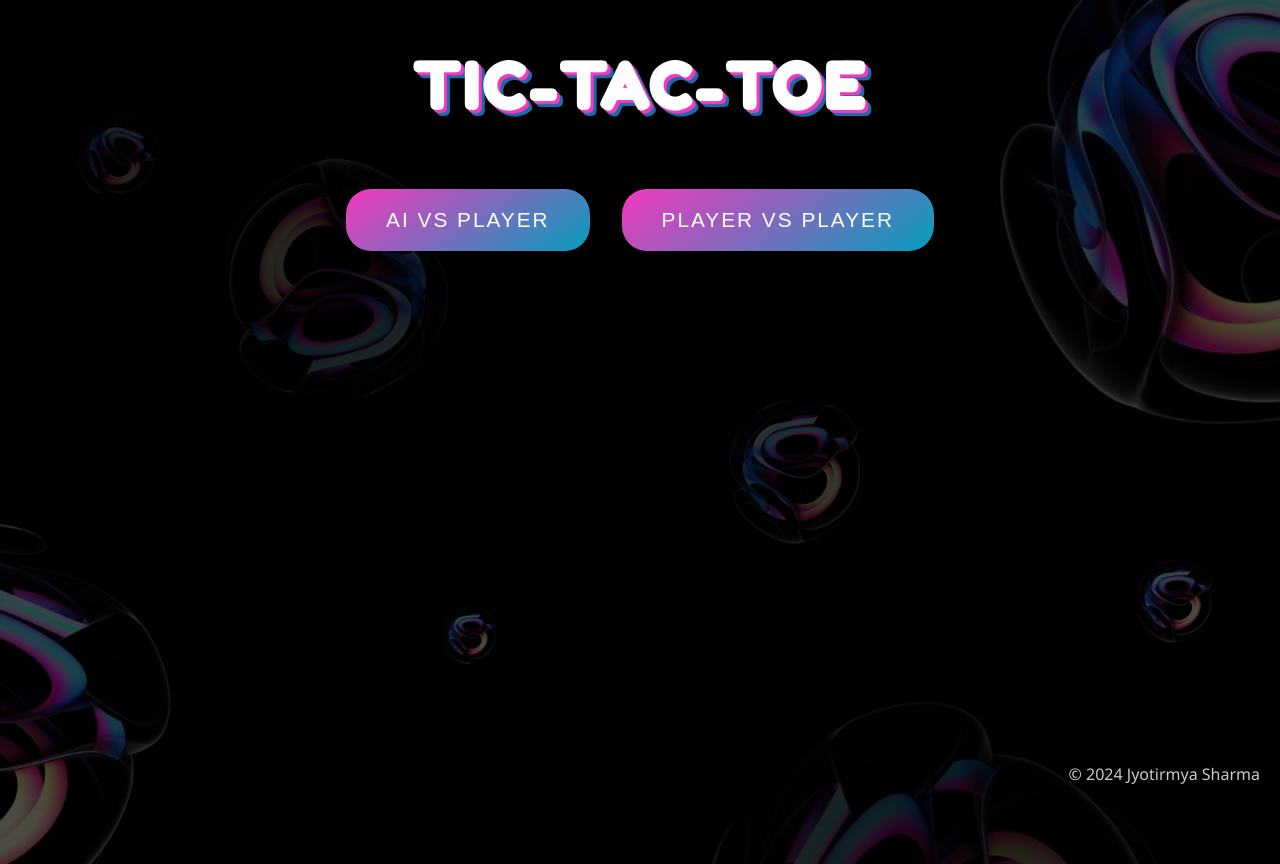
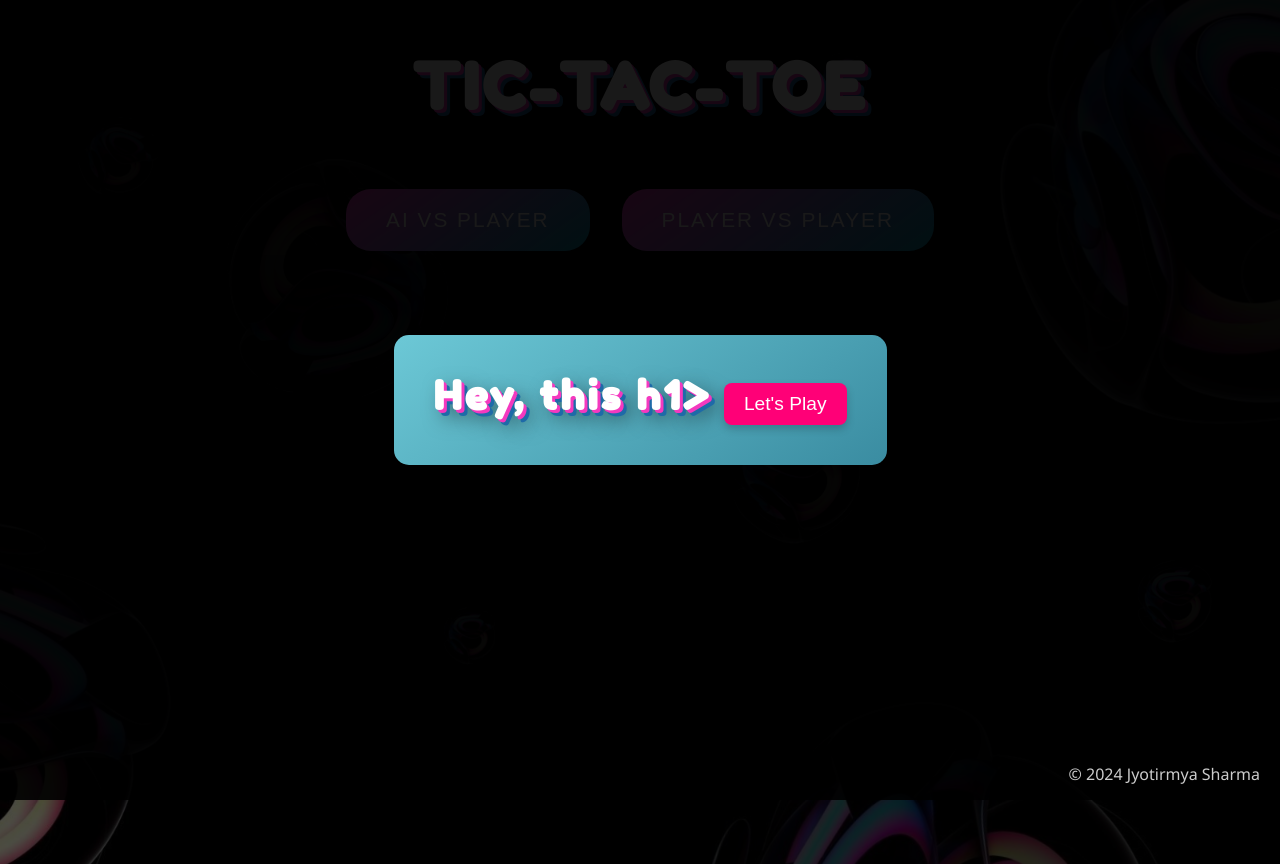
Before and after one commit to jyotirmya17/Tic-Tac-Toes, a plain HTML site: page index.html in a window 1280 px wide. Drawn offline with Linux system fonts and the light colour scheme.

Commit message:
Update index.html

```diff
--- a/index.html
+++ b/index.html
@@ -9,12 +9,12 @@
 </head>
 <body>
 
-<!--     <div id="popup" class="popup">
+    <div id="popup" class="popup">
       <div class="popup-content">
-        <h1>HAPPY BIRTHDAY HARSHAL!!</h1>
+        <h1>Hey, this h1>
         <button id="playButton">Let's Play</button>
       </div>
-    </div> -->
+    </div>
 
     <div class="container">
         <h1>TIC-TAC-TOE</h1>
```
